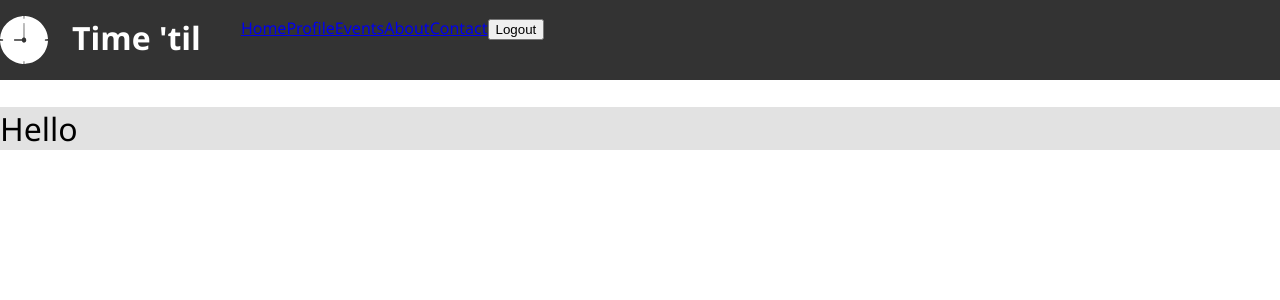
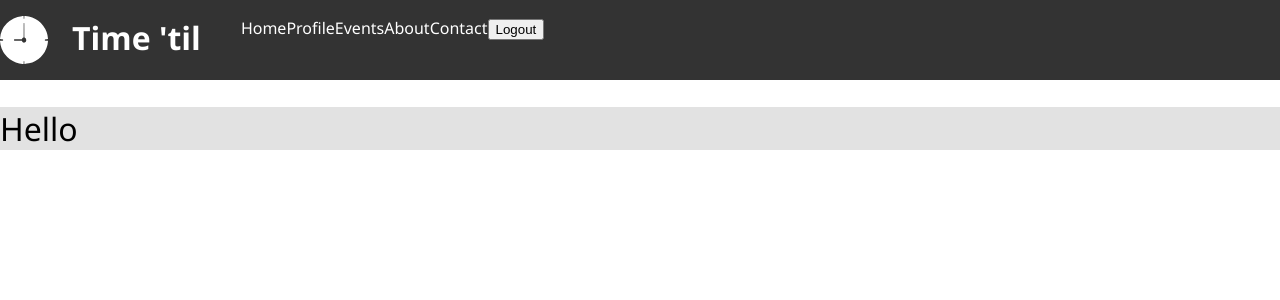
Before and after one commit to EuroWhisper/time-til, a Next.js app: page / in a window 1280 px wide. Shown: the top 300 px of the page. Built offline with nearby package versions, Linux system fonts and the light colour scheme.

Commit message:
Colored anchor tags white

```diff
--- a/components/navbar/NavMenu.js
+++ b/components/navbar/NavMenu.js
@@ -11,8 +11,11 @@ const Menu = styled.ul`
 `;
 
 const MenuItem = styled.li`
+    margin-bottom: 24px;
+`;
+
+const MenuLink = styled.a`
     color: white;
-    margin-bottom: 24px;
 `;
 
 const NavMenu = () => {
@@ -23,11 +26,11 @@ const NavMenu = () => {
         {
             user && (
                 <Menu>
-                    <MenuItem><Link href="/">Home</Link></MenuItem>
-                    <MenuItem><Link href="/profile">Profile</Link></MenuItem>
-                    <MenuItem><Link href="/events">Events</Link></MenuItem>
-                    <MenuItem><Link href="/about">About</Link></MenuItem>
-                    <MenuItem><Link href="/contact">Contact</Link></MenuItem>
+                    <MenuItem><Link href="/"><MenuLink>Home</MenuLink></Link></MenuItem>
+                    <MenuItem><Link href="/profile"><MenuLink>Profile</MenuLink></Link></MenuItem>
+                    <MenuItem><Link href="/events"><MenuLink>Events</MenuLink></Link></MenuItem>
+                    <MenuItem><Link href="/about"><MenuLink>About</MenuLink></Link></MenuItem>
+                    <MenuItem><Link href="/contact"><MenuLink>Contact</MenuLink></Link></MenuItem>
                     <MenuItem><Link href="/logout"><button>Logout</button></Link></MenuItem>
                 </Menu>
             )
@@ -35,9 +38,9 @@ const NavMenu = () => {
         {
             !user && (
                 <Menu>
-                    <MenuItem><Link href="/">Home</Link></MenuItem>
-                    <MenuItem><Link href="/about">About</Link></MenuItem>
-                    <MenuItem><Link href="/contact">Contact</Link></MenuItem>
+                    <MenuItem><Link href="/"><MenuLink>Home</MenuLink></Link></MenuItem>
+                    <MenuItem><Link href="/about"><MenuLink>About</MenuLink></Link></MenuItem>
+                    <MenuItem><Link href="/contact"><MenuLink>Contact</MenuLink></Link></MenuItem>
                     <MenuItem><Link href="/login"><button>Login</button></Link></MenuItem>
                 </Menu>
             )
```
